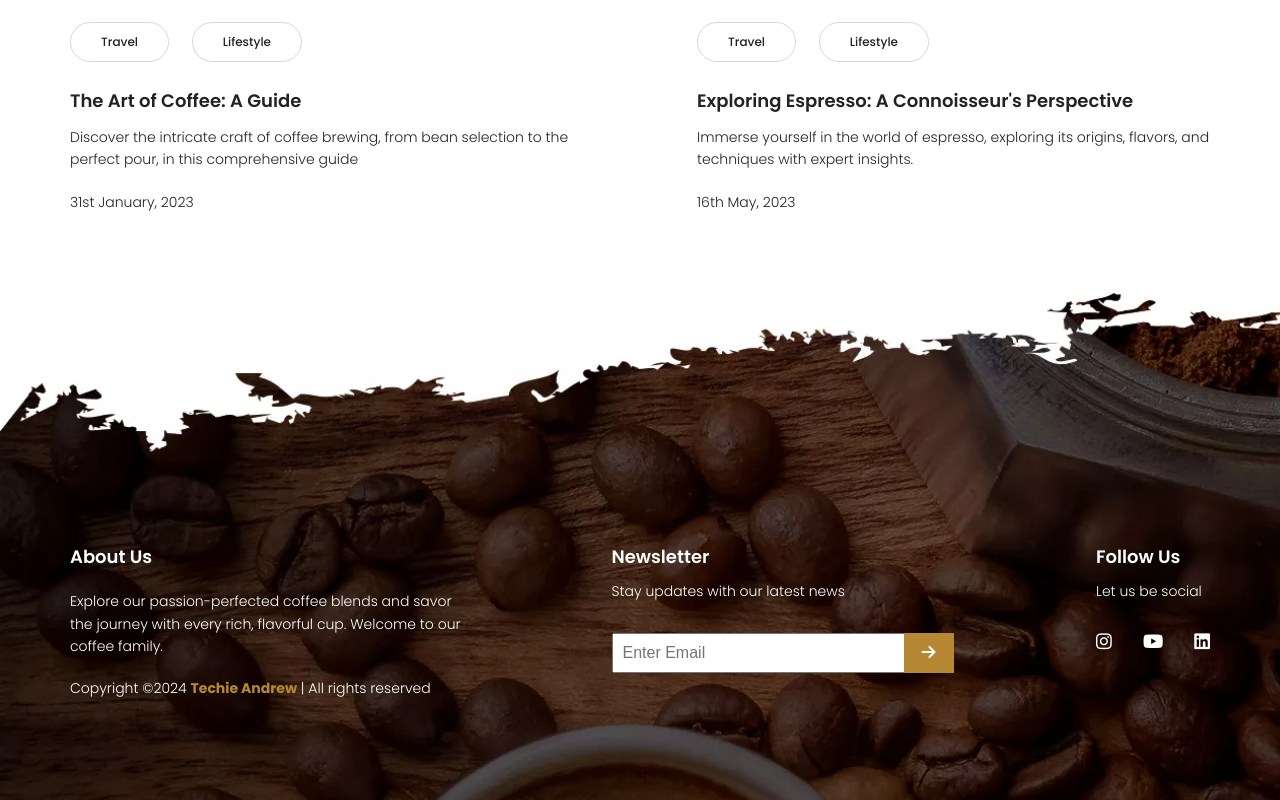
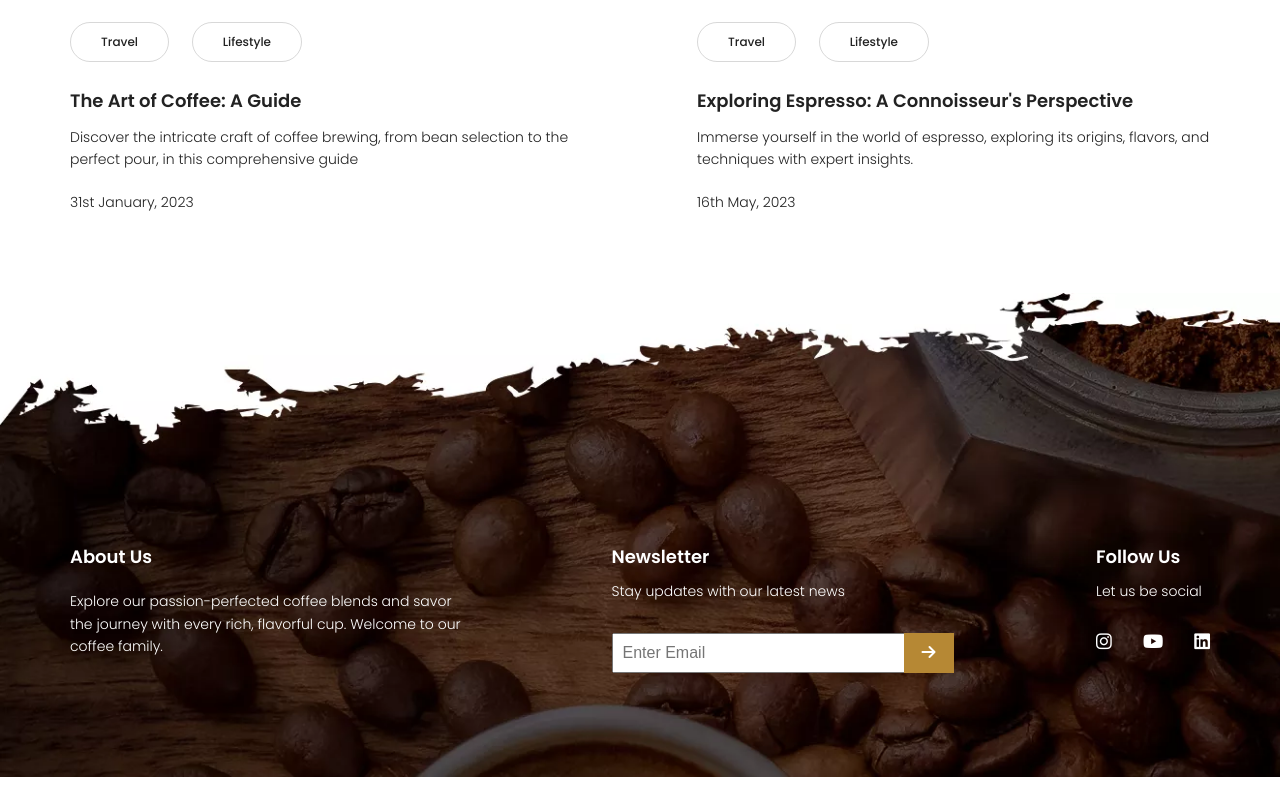
Before and after one commit to GameZone0-o/Coffee-Shop, a plain HTML site: page Coffee-Shop-Website-Using-HTML-CSS-JS-main/index.html in a window 1280 px wide. Shown: the part 4711-5511 px from the top of the page. After the commit the page ends 5488 px from the top, so only its background shows below. Drawn offline with Linux system fonts and the light colour scheme.

Commit message:
Update index.html

```diff
--- a/Coffee-Shop-Website-Using-HTML-CSS-JS-main/index.html
+++ b/Coffee-Shop-Website-Using-HTML-CSS-JS-main/index.html
@@ -247,7 +247,7 @@
                     <div class="footer__about-div">
                         <h4>About Us</h4>
                         <p>Explore our passion-perfected coffee blends and savor the journey with every rich, flavorful cup. Welcome to our coffee family.</p>
-                        <p class="footer_copyright-text">Copyright ©2024 <span>Techie Andrew</span> | All rights reserved</p>
+
                     </div>
                     <div class="footer__newsletter">
                         <h4>Newsletter</h4>
```
